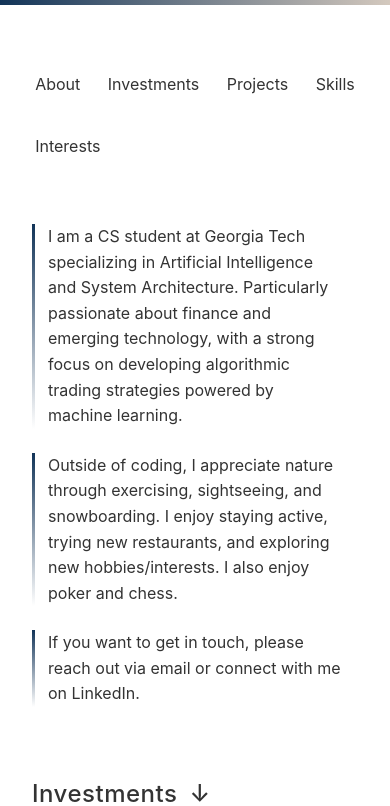
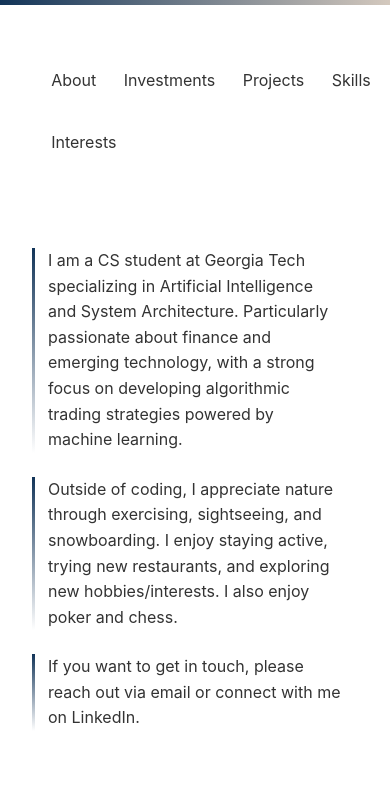
Before and after one commit to wlu03/wlu314, a React (Create React App) app: page / in a window 390 px wide. Shown: the top 806 px of the page. Built offline with nearby package versions, Linux system fonts and the light colour scheme.

Commit message:
sticky header

```diff
--- a/src/App.css
+++ b/src/App.css
@@ -52,7 +52,6 @@ body:before {
     display: grid;
     grid-template-columns: 1fr 2fr 2fr;
     gap: 2rem;
-    margin-top: 2rem;
     height: calc(100vh - 10rem);
     position: relative;
 }
@@ -283,15 +282,22 @@ html::-webkit-scrollbar {
     }
 
     .container {
+        padding-top: 0;
         grid-template-columns: 1fr;
-        margin-top: 1rem;
         height: auto;
     }
 
     nav {
         padding-right: 0;
         width: 100%;
-        margin-bottom: 2rem;
+        display: block;
+        position: sticky;
+        top: 0;
+        z-index: 100;
+        background-color: white;
+        padding: 0.75rem 1rem;
+        margin-top: 0;
+        margin-bottom: 1rem;
     }
 
     nav ul {
@@ -352,8 +358,10 @@ html::-webkit-scrollbar {
         gap: 1rem;
     }
 
-    .dynamicCanvas {
-        margin-top: 0rem;
+    .canvas-container {
+        position: relative;
+        z-index: 101;
+        margin-bottom: 1rem;
     }
     .header-nav {
         margin-bottom: 0rem;
--- a/src/App.js
+++ b/src/App.js
@@ -5,13 +5,22 @@ const App = () => {
   const canvasRef = useRef(null);
   const aboutContentRef = useRef(null);
 
-  // Add handler for About link click
-  const handleAboutClick = (e) => {
+  // Handle click for all navigation items
+  const handleNavClick = (e, sectionId) => {
     e.preventDefault(); // Prevent default anchor behavior
 
-    // Reset scroll position of the about-content element
+    // Get the target section element
     if (aboutContentRef.current) {
-      aboutContentRef.current.scrollTop = 0;
+      // Find the section inside aboutContent
+      const section = aboutContentRef.current.querySelector(`#${sectionId}`);
+
+      if (section) {
+        // Scroll to the section (with a small offset if needed)
+        aboutContentRef.current.scrollTop = section.offsetTop - 20;
+      } else if (sectionId === 'about') {
+        // Special case for About - scroll to top
+        aboutContentRef.current.scrollTop = 0;
+      }
     }
   };
 
@@ -179,13 +188,13 @@ const App = () => {
   return (
     <div className="page-wrapper">
       <div className="container">
-        <nav className="header-nav">
+        <nav>
           <ul>
-            <li><a href="#about" onClick={handleAboutClick}>About</a></li>
-            <li><a href="#investments">Investments</a></li>
-            <li><a href="#projects">Projects</a></li>
-            <li><a href="#skills">Skills</a></li>
-            <li><a href="#interests">Interests</a></li>
+            <li><a href="#about" onClick={(e) => handleNavClick(e, 'about')}>About</a></li>
+            <li><a href="#investments" onClick={(e) => handleNavClick(e, 'investments')}>Investments</a></li>
+            <li><a href="#projects" onClick={(e) => handleNavClick(e, 'projects')}>Projects</a></li>
+            <li><a href="#skills" onClick={(e) => handleNavClick(e, 'skills')}>Skills</a></li>
+            <li><a href="#interests" onClick={(e) => handleNavClick(e, 'interests')}>Interests</a></li>
           </ul>
         </nav>
 
```
